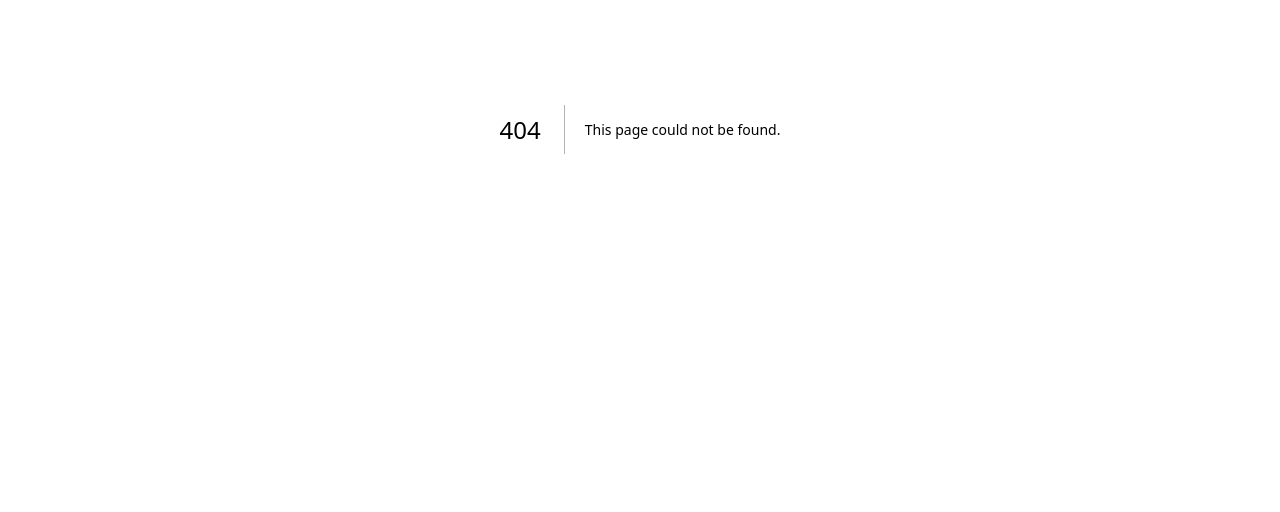
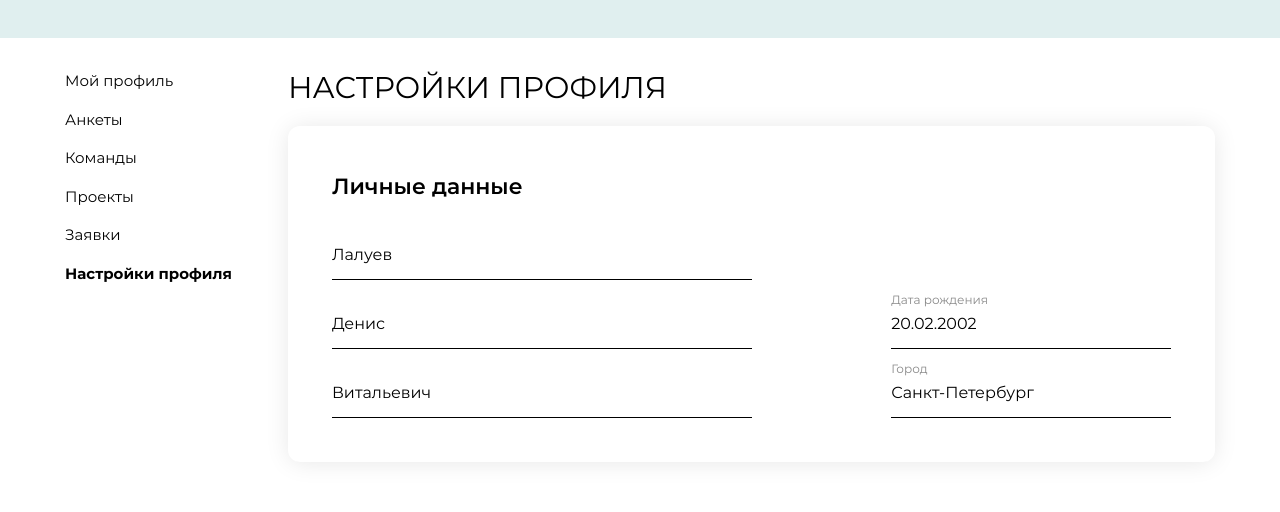
Before and after one commit to AngW1SH/Registry, a Next.js app in the folder client/: page /user/profile in a window 1280 px wide. Before the commit this address had no page. Shown: the part 271-783 px from the top of the page. Built offline with nearby package versions, Linux system fonts and the light colour scheme; no server answers.

Commit message:
Add EditPersonalData

```diff
--- /dev/null
+++ b/client/app/user/profile/page.tsx
@@ -0,0 +1,3 @@
+import { UserProfilePage } from "@/pagesLayer/User";
+
+export default UserProfilePage;
--- /dev/null
+++ b/client/src/features/EditUserProfile/index.ts
@@ -0,0 +1,3 @@
+import EditUserProfile from "./ui/EditUserProfile";
+
+export { EditUserProfile };
--- /dev/null
+++ b/client/src/features/EditUserProfile/ui/EditPersonalData.tsx
@@ -0,0 +1,48 @@
+"use client";
+import { FormInput, NamedBlock } from "@/shared/ui";
+import { FC } from "react";
+
+interface EditPersonalDataProps {}
+
+const EditPersonalData: FC<EditPersonalDataProps> = () => {
+  return (
+    <NamedBlock title={"Личные данные"} border={false}>
+      <div className="flex flex-wrap items-end justify-between">
+        <FormInput
+          className="w-[calc(50%+1px)]"
+          value={"Лалуев"}
+          placeholder="Фамилия"
+          readOnly={true}
+        />
+        <FormInput
+          className="w-[calc(50%+1px)]"
+          value={"Денис"}
+          placeholder="Имя"
+          readOnly={true}
+        />
+        <FormInput
+          label="Дата рождения"
+          id="userProfileBirthday"
+          className="w-4/12"
+          value={"20.02.2002"}
+          readOnly={true}
+        />
+        <FormInput
+          className="w-[calc(50%+1px)]"
+          value={"Витальевич"}
+          placeholder="Отчество"
+          readOnly={true}
+        />
+        <FormInput
+          label="Город"
+          id="userProfileHometown"
+          className="w-4/12"
+          value={"Санкт-Петербург"}
+          readOnly={true}
+        />
+      </div>
+    </NamedBlock>
+  );
+};
+
+export default EditPersonalData;
--- /dev/null
+++ b/client/src/features/EditUserProfile/ui/EditUserProfile.tsx
@@ -0,0 +1,19 @@
+import { FC } from "react";
+import EditPersonalData from "./EditPersonalData";
+
+interface EditUserProfileProps {}
+
+/*
+Technically, this should be a Widget, not a Feature, because almost no fields are interactive rn,
+but I still thought it would make more sense to place it here
+*/
+
+const EditUserProfile: FC<EditUserProfileProps> = () => {
+  return (
+    <div>
+      <EditPersonalData />
+    </div>
+  );
+};
+
+export default EditUserProfile;
--- a/client/src/pagesLayer/User/index.ts
+++ b/client/src/pagesLayer/User/index.ts
@@ -1,5 +1,6 @@
 import UserLayout from "./ui/UserLayout";
 import UserHomePage from "./ui/UserHomePage";
 import UserFormsPage from "./ui/UserFormsPage";
+import UserProfilePage from "./ui/UserProfilePage";
 
-export { UserLayout, UserHomePage, UserFormsPage };
+export { UserLayout, UserHomePage, UserFormsPage, UserProfilePage };
--- /dev/null
+++ b/client/src/pagesLayer/User/ui/UserProfilePage.tsx
@@ -0,0 +1,10 @@
+import { UserProfile } from "@/widgets/UserProfile";
+import { FC } from "react";
+
+interface UserProfilePageProps {}
+
+const UserProfilePage: FC<UserProfilePageProps> = () => {
+  return <UserProfile />;
+};
+
+export default UserProfilePage;
--- a/client/src/shared/ui/Block/NamedBlock.tsx
+++ b/client/src/shared/ui/Block/NamedBlock.tsx
@@ -4,18 +4,24 @@ interface NamedBlockProps {
   title: string;
   children: ReactNode;
   className?: string;
+  border?: boolean;
 }
 
 const NamedBlock: FC<NamedBlockProps> = ({
   title,
   children,
   className = "",
+  border = true,
 }) => {
   return (
     <div
       className={"flex flex-col rounded-xl p-11 shadow-center-lg " + className}
     >
-      <h2 className="border-b border-[#a1a1a1] pb-4 text-[1.375rem] font-semibold">
+      <h2
+        className={`${
+          border ? "border-b border-[#a1a1a1] pb-4" : "pb-2"
+        } text-[1.375rem] font-semibold`}
+      >
         {title}
       </h2>
       <div className="pb-5" />
--- a/client/src/shared/ui/FormInput/FormInput.tsx
+++ b/client/src/shared/ui/FormInput/FormInput.tsx
@@ -5,12 +5,18 @@ interface FormInputProps {
   onChange?: (value: string) => any;
   placeholder?: string;
   className?: string;
+  readOnly?: boolean;
+  label?: string;
+  id?: string;
 }
 
 const FormInput: FC<FormInputProps> = ({
   value = "",
   placeholder = "",
   className = "",
+  readOnly = false,
+  id,
+  label,
   onChange,
 }) => {
   const handleChange = (e: React.ChangeEvent<HTMLInputElement>) => {
@@ -18,15 +24,23 @@ const FormInput: FC<FormInputProps> = ({
   };
 
   return (
+    <div className={"flex flex-col pt-3 " + className}>
+      {label && id && label.length && (
+        <label className="pb-1 text-xs text-[#898989]" htmlFor={id}>
+          {label}
+        </label>
+      )}
       <input
         className={
-        "border-b border-black bg-transparent py-3 placeholder-black outline-none " +
-        className
+          "border-b border-black bg-transparent pb-3 placeholder-black outline-none"
         }
+        id={id}
         placeholder={placeholder}
         value={value}
+        readOnly={readOnly}
         onChange={handleChange}
       />
+    </div>
   );
 };
 
--- /dev/null
+++ b/client/src/widgets/UserProfile/index.ts
@@ -0,0 +1,3 @@
+import UserProfile from "./ui/UserProfile";
+
+export { UserProfile };
--- /dev/null
+++ b/client/src/widgets/UserProfile/ui/UserProfile.tsx
@@ -0,0 +1,16 @@
+import { EditUserProfile } from "@/features/EditUserProfile";
+import { FC } from "react";
+
+interface UserProfileProps {}
+
+const UserProfile: FC<UserProfileProps> = () => {
+  return (
+    <div>
+      <h2 className="text-3xl uppercase">Настройки профиля</h2>
+      <div className="pt-5" />
+      <EditUserProfile />
+    </div>
+  );
+};
+
+export default UserProfile;
```
Lines whose indentation alone changed are shown as unchanged.
